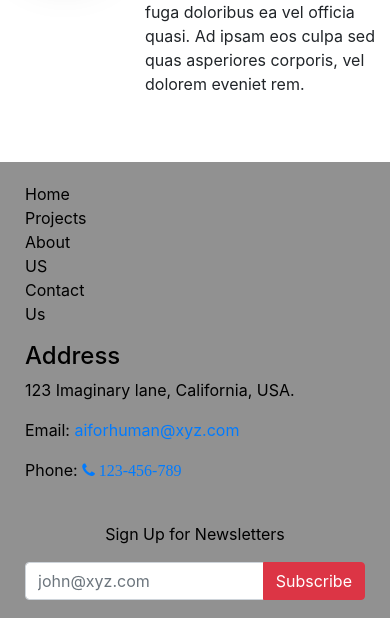
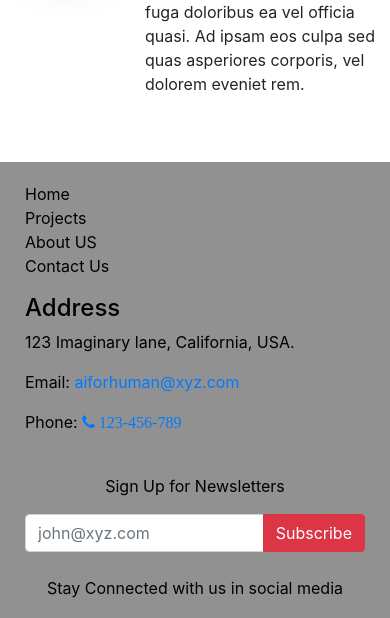
Before and after one commit to AhsanShihab/AI-for-Human, a website: page aboutus.html in a window 390 px wide. Shown: the part 1290-1908 px from the top of the page. Drawn offline with nearby package versions, Linux system fonts and the light colour scheme; files that its build step writes are made by us from their sources.

Commit message:
Fix footer link column

```diff
--- a/aboutus.html
+++ b/aboutus.html
@@ -169,7 +169,7 @@
     <footer class="footer">
         <div class="container">
             <div class="row">
-                <div class="col-2">
+                <div class="col-12 col-md-2">
                     <ul class="list-unstyled footer-link">
                         <li><a class="footer-nav" href="index.html">Home</a></li>
                         <li><a class="footer-nav" href="projects.html">Projects</a></li>
```
Also changed, not shown: contactus.html (+1 -1 lines), index.html (+1 -1 lines), projects.html (+1 -1 lines).
